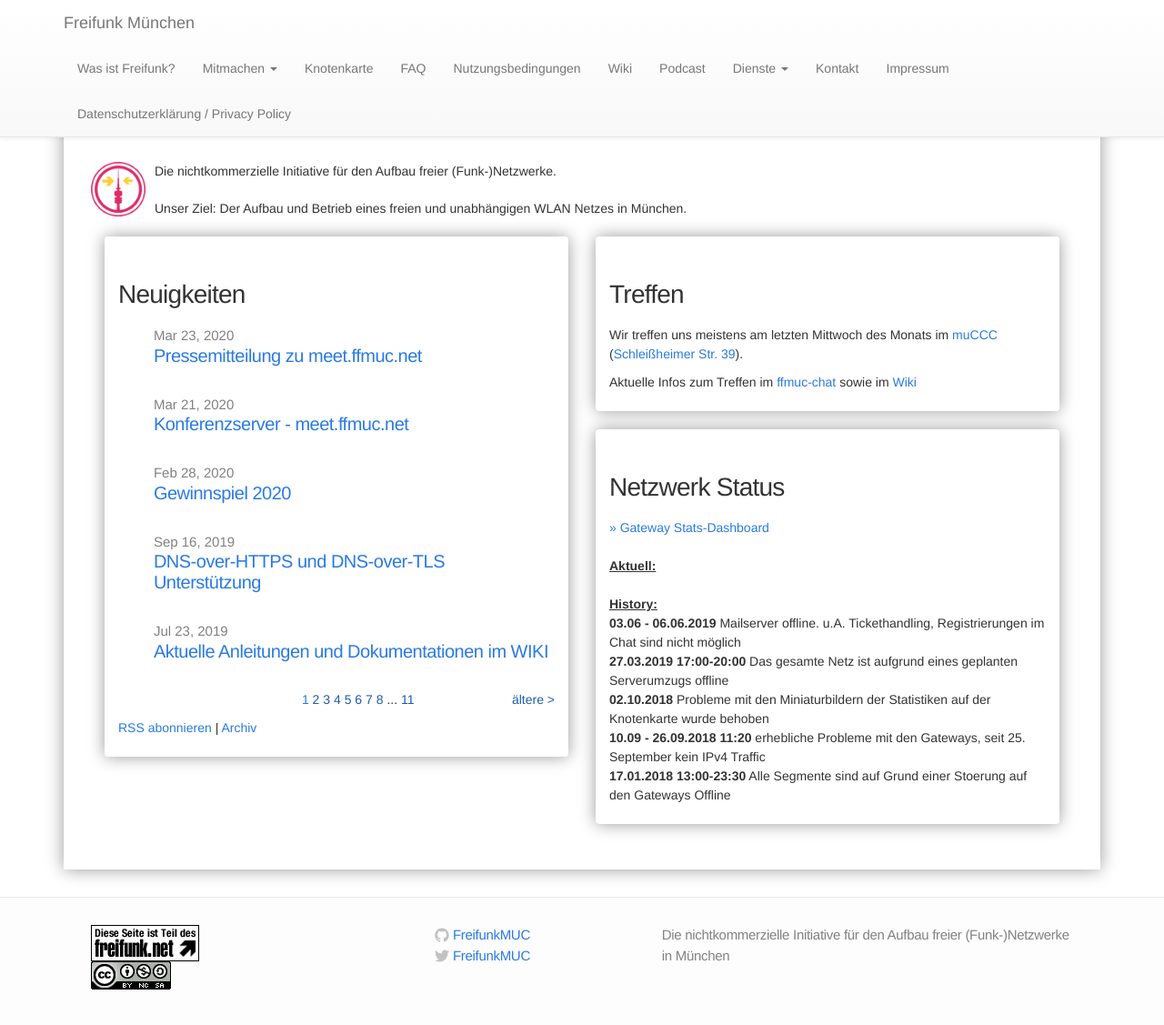
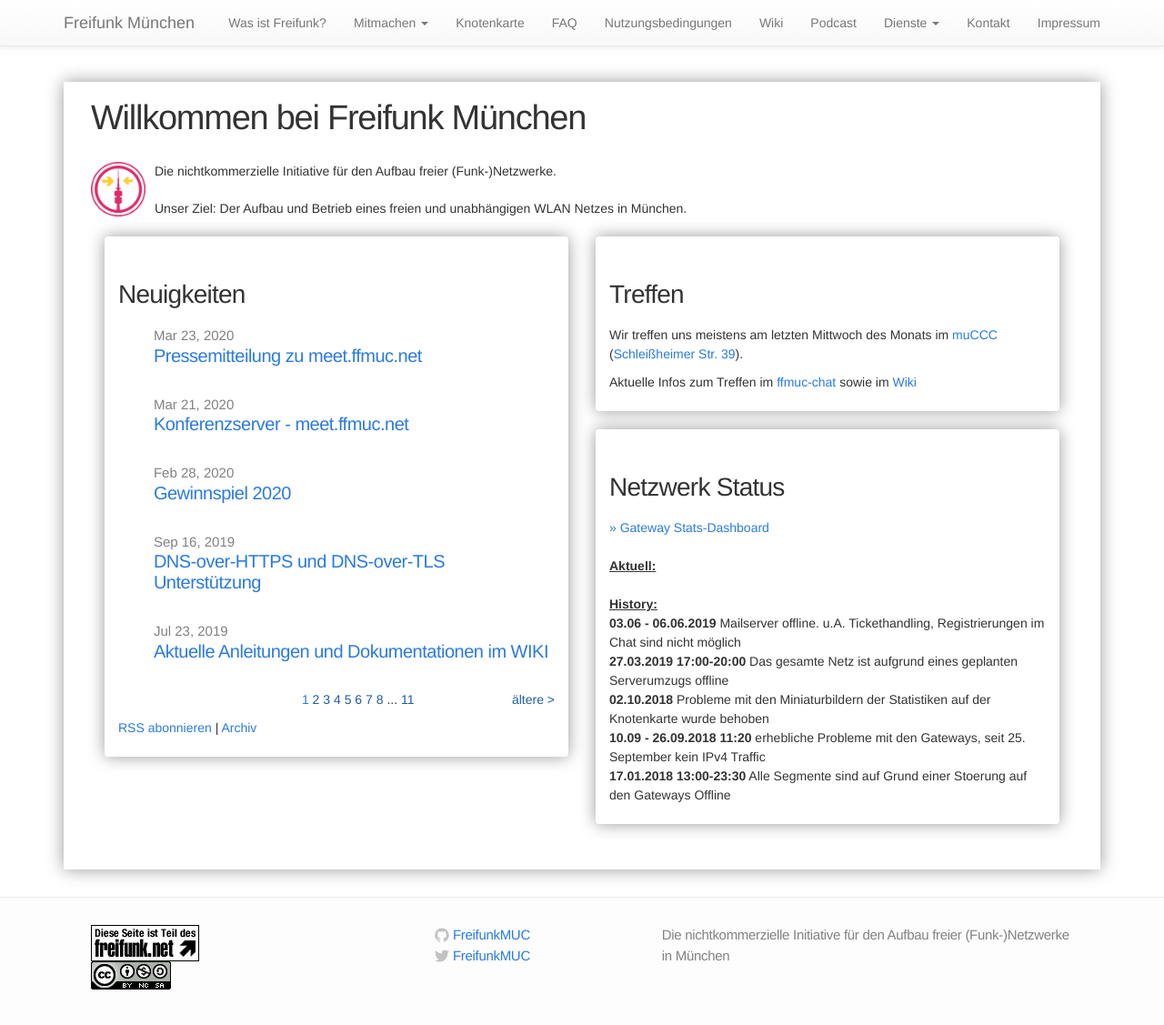
Before and after one commit to freifunkMUC/freifunkmuc.github.io, a Jekyll site: the page built from index.md, in a window 1280 px wide and 1143 px high. Shown: the top 1127 px of the window at 91% size. Built offline with Jekyll 4.4.1, drawn with Linux system fonts in a browser that asks for light colours.

Commit message:
Update header.html

```diff
--- a/_includes/header.html
+++ b/_includes/header.html
@@ -44,7 +44,6 @@
         </li>
         <li><a href="/kontakt">Kontakt</a></li>
         <li><a href="/impressum">Impressum</a></li>
-        <li><a href="/privacy">Datenschutzerklärung / Privacy Policy</a></li>
       </ul>
     </div><!-- /.navbar-collapse -->
   </div><!-- /.container -->
```
